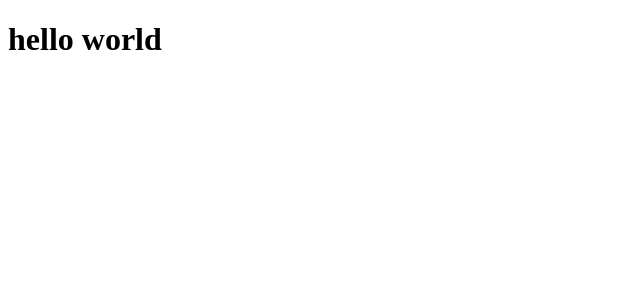
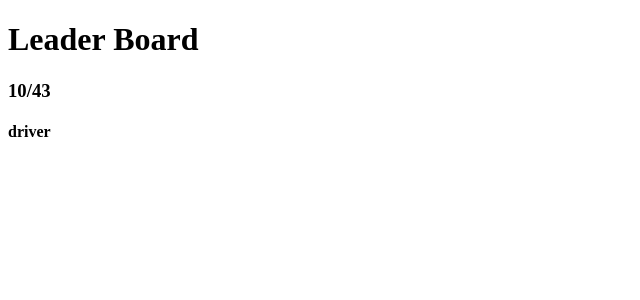
Before and after one commit to Blazey485/F1-DashBoard, a React (Vite) app: page / in a window 1280 px wide. Shown: the top 300 px of the page, without its empty margins (0-640 px from the left). Built offline with nearby package versions, Linux system fonts and the light colour scheme.

Commit message:
fixed sum shi idk

```diff
--- a/src/LeaderBoard.jsx
+++ b/src/LeaderBoard.jsx
@@ -2,8 +2,12 @@
 
 const LeaderBoard = () => {
 	return (
-		<div>
-			<h1>hello world</h1>
+		<div className="LeaderBoard">
+			<h1>Leader Board</h1>
+			<div className="Drivers">
+				<h3>10/43</h3>
+				<h4> driver</h4>
+			</div>
 		</div>
 	);
 };
```
